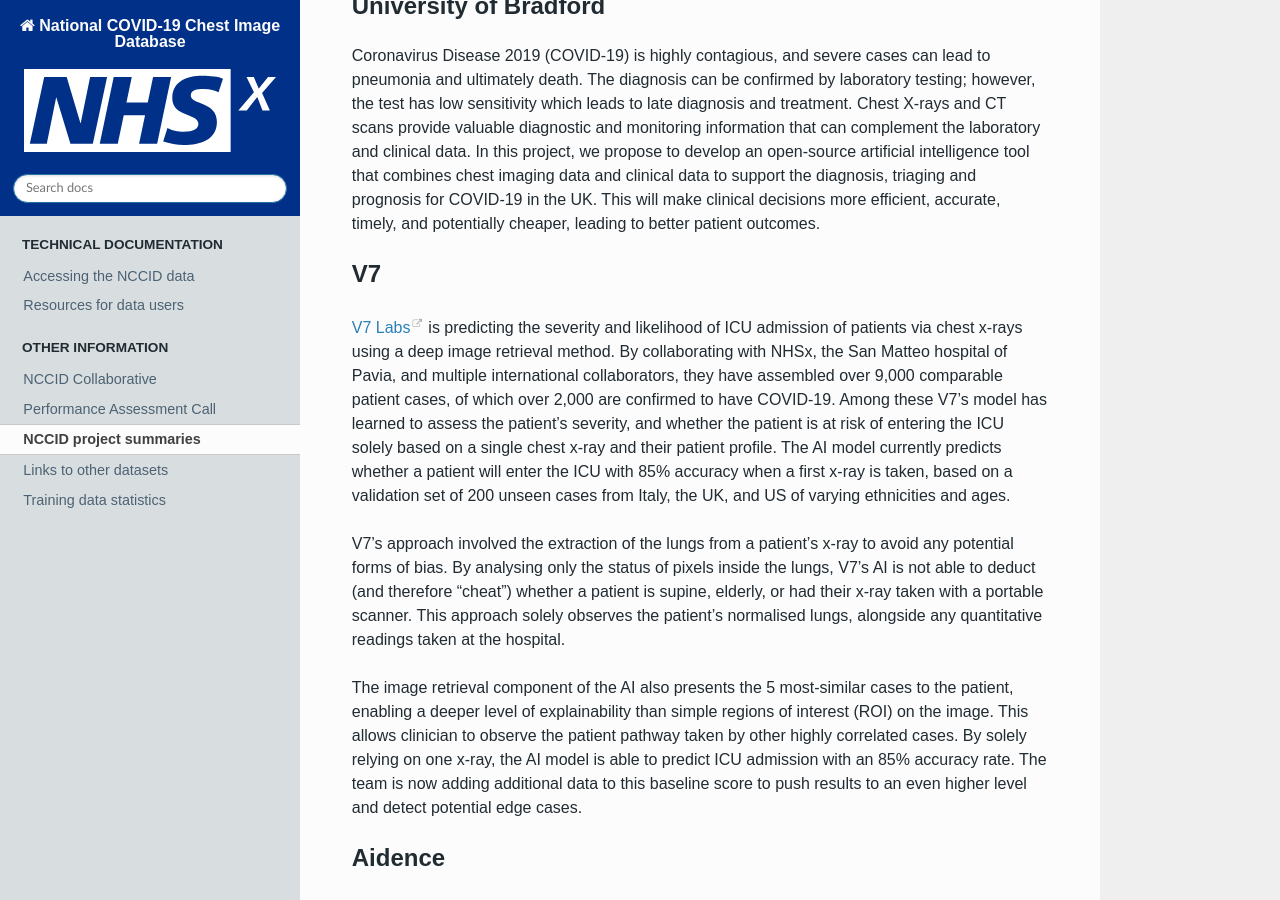
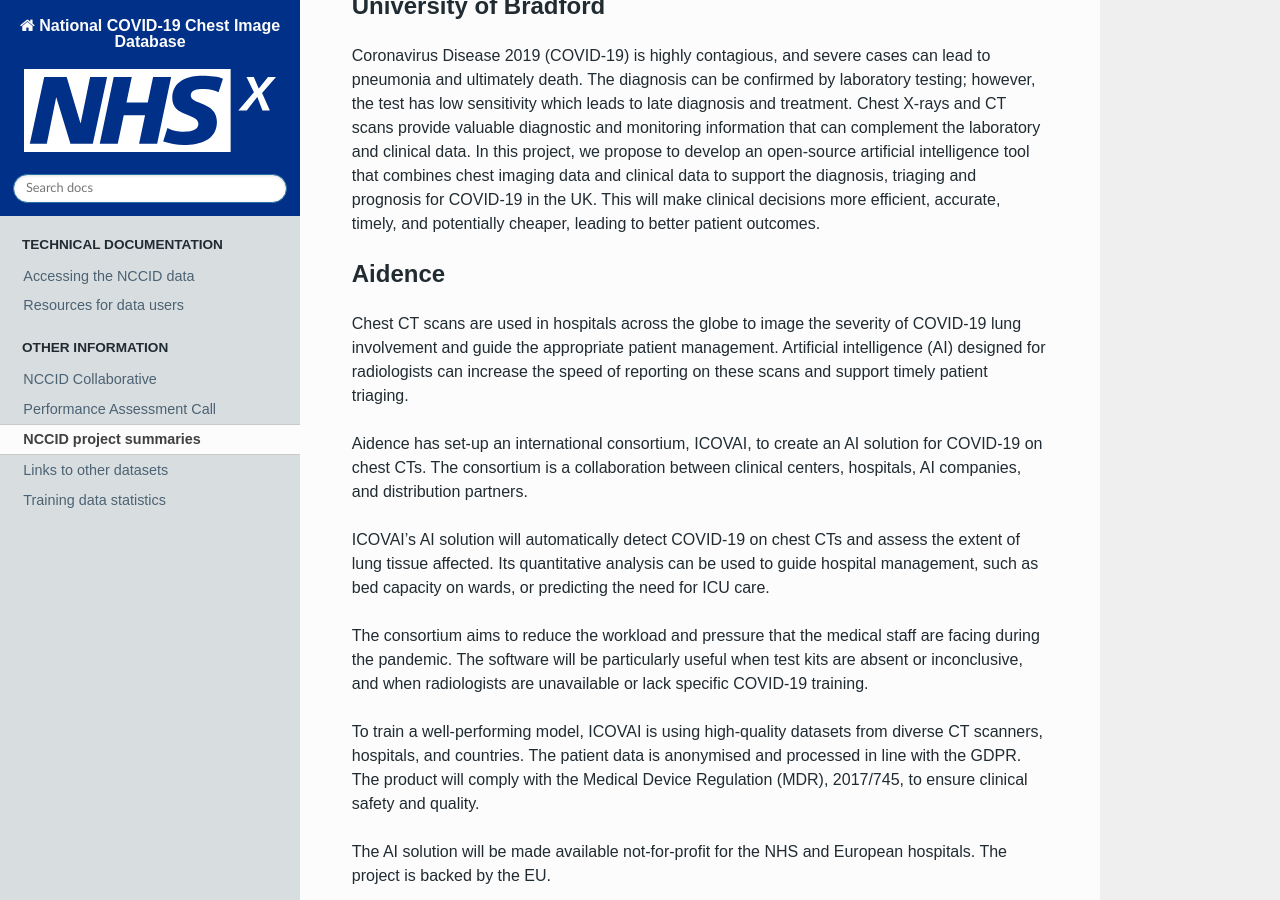
Before and after one commit to nhsx/covid-chest-imaging-database, a Sphinx documentation site: the page built from docs/source/project_summaries.rst, in a window 1280 px wide and 900 px high, scrolled down 1418 px. Built offline with Sphinx 7.4.7 and the Read the Docs theme 2.0.0, drawn with Linux system fonts in a browser that asks for light colours.

Commit message:
Edit data users

```diff
--- a/docs/source/project_summaries.rst
+++ b/docs/source/project_summaries.rst
@@ -37,16 +37,6 @@
 University of Bradford
 ----------------------
 Coronavirus Disease 2019 (COVID-19) is highly contagious, and severe cases can lead to pneumonia and ultimately death. The diagnosis can be confirmed by laboratory testing; however, the test has low sensitivity which leads to late diagnosis and treatment. Chest X-rays and CT scans provide valuable diagnostic and monitoring information that can complement the laboratory and clinical data. In this project, we propose to develop an open-source artificial intelligence tool that combines chest imaging data and clinical data to support the diagnosis, triaging and prognosis for COVID-19 in the UK. This will make clinical decisions more efficient, accurate, timely, and potentially cheaper, leading to better patient outcomes.
-
-
-V7
---
-`V7 Labs <https://v7labs.com>`_ is predicting the severity and likelihood of ICU admission of patients via chest x-rays using a deep image retrieval method. By collaborating with NHSx, the San Matteo hospital of Pavia, and multiple international collaborators, they have assembled over 9,000 comparable patient cases, of which over 2,000 are confirmed to have COVID-19. Among these V7’s model has learned to assess the patient’s severity, and whether the patient is at risk of entering the ICU solely based on a single chest x-ray and their patient profile. The AI model currently predicts whether a patient will enter the ICU with 85% accuracy when a first x-ray is taken, based on a validation set of 200 unseen cases from Italy, the UK, and US of varying ethnicities and ages.
-
-V7’s approach involved the extraction of the lungs from a patient’s x-ray to avoid any potential forms of bias. By analysing only the status of pixels inside the lungs, V7’s AI is not able to deduct (and therefore “cheat”) whether a patient is supine, elderly, or had their x-ray taken with a portable scanner. This approach solely observes the patient’s normalised lungs, alongside any quantitative readings taken at the hospital.
-
-The image retrieval component of the AI also presents the 5 most-similar cases to the patient, enabling a deeper level of explainability than simple regions of interest (ROI) on the image. This allows clinician to observe the patient pathway taken by other highly correlated cases.
-By solely relying on one x-ray, the AI model is able to predict ICU admission with an 85% accuracy rate. The team is now adding additional data to this baseline score to push results to an even higher level and detect potential edge cases.
 
 
 Aidence
```
